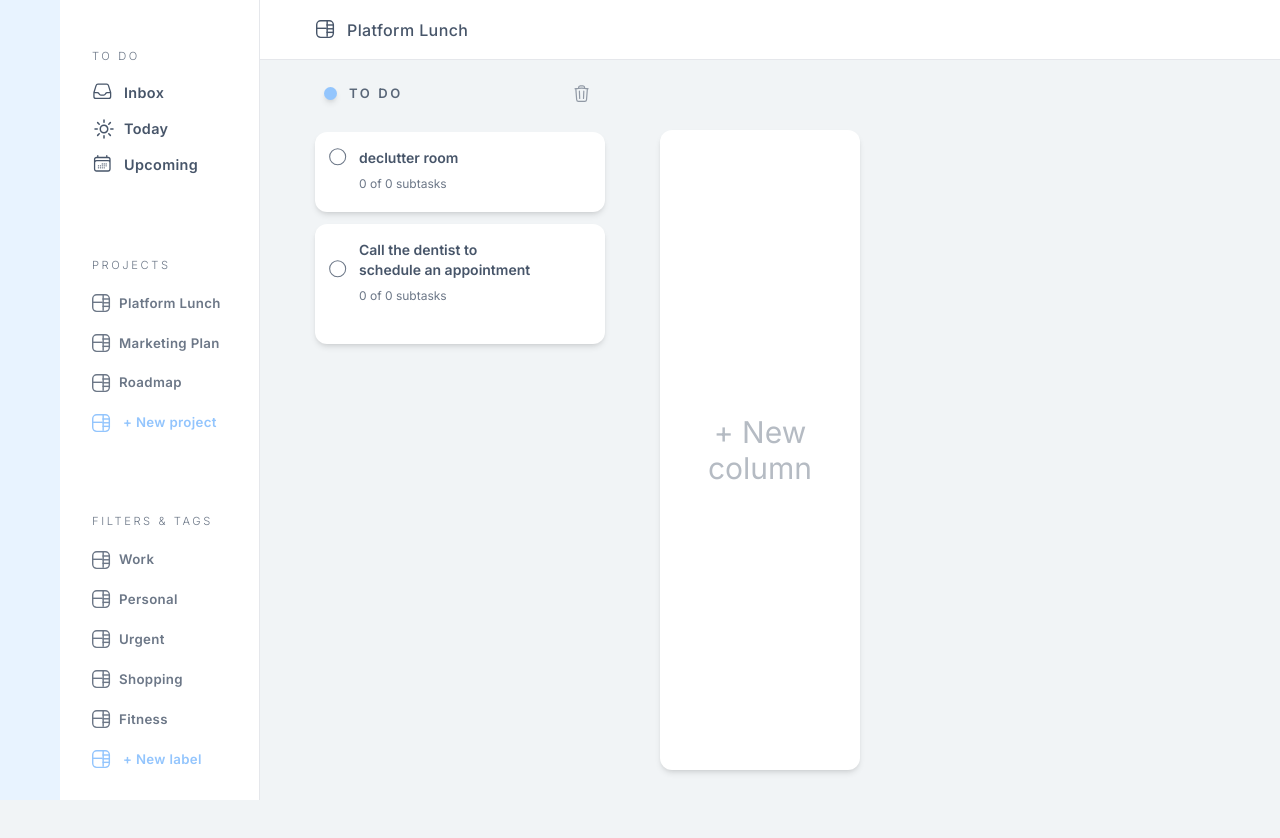
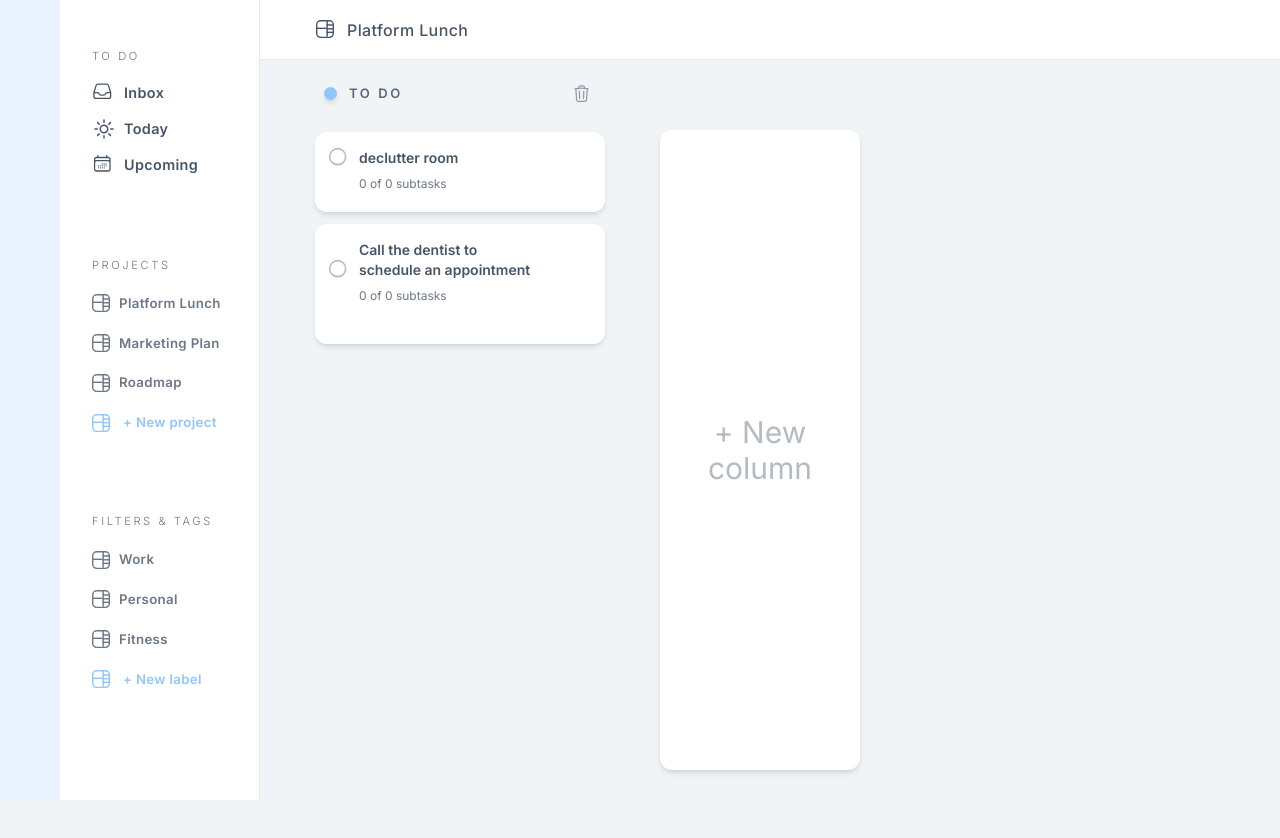
Before and after one commit to ayseakimsar/done-react-ts, a React (Vite) app: page / in a window 1280 px wide. Both pictures are taken after a click on the button "Platform Lunch". Shown: the top 838 px of the page. Built offline with nearby package versions, Linux system fonts and the light colour scheme.

Commit message:
feat: adds labels to tasks

```diff
--- a/src/App.tsx
+++ b/src/App.tsx
@@ -28,10 +28,11 @@ function App() {
   const [activeTask, setActiveTask] = useState<Task | null>();
   const [activeLabel, setActiveLabel] = useState<Label | null>();
 
-  if (activeLabel)
-    console.log(
+  console.log(activeLabel?.title);
+  console.log(
+    activeLabel &&
       tasks.filter((task) => task.labelIds?.includes(activeLabel?.id))
-    );
+  );
 
   function createNewProject() {
     const newProject = {
@@ -105,6 +106,21 @@ function App() {
     setTasks(updatedTasks);
   }
 
+  function updateTaskLabels(taskId: Id, labelId: Id) {
+    const updatedTasks = tasks.map((task) => {
+      if (task.id !== taskId) return task;
+      if (task.labelIds?.includes(labelId)) return task;
+      return {
+        ...task,
+        labelIds: task.labelIds
+          ? [...task.labelIds, Number(labelId)]
+          : [Number(labelId)],
+      };
+    });
+
+    setTasks(updatedTasks);
+  }
+
   return (
     <div className="grid-kanban-board h-[100vh]">
       <Topbar activeProject={activeProject} activeLabel={activeLabel} />
@@ -120,6 +136,7 @@ function App() {
       <KanbanBoard
         activeLabel={activeLabel}
         activeProject={activeProject}
+        labels={labels}
         projects={projects}
         columns={columns}
         setColumns={setColumns}
@@ -128,6 +145,7 @@ function App() {
         activeTask={activeTask}
         setActiveTask={setActiveTask}
         updateTaskPriority={updateTaskPriority}
+        updateTaskLabels={updateTaskLabels}
         labeledTasks={
           activeLabel
             ? tasks.filter((task) => task.labelIds?.includes(activeLabel.id))
--- a/src/components/KanbanBoard/KanbanBoard.tsx
+++ b/src/components/KanbanBoard/KanbanBoard.tsx
@@ -20,6 +20,7 @@ import TaskModal from "./TaskModal/TaskModal";
 
 interface Props {
   activeProject: Project | null;
+  labels: Label[];
   projects: Project[];
   tasks: Task[];
   labeledTasks: Task[] | null;
@@ -30,11 +31,13 @@ interface Props {
   activeLabel: Label | null | undefined;
   setActiveTask: (activeTask: Task | null | undefined) => Task[] | void;
   updateTaskPriority: (taskId: Id, priority: string) => void;
+  updateTaskLabels: (taskId: Id, labelId: Id) => void;
 }
 
 export default function KanbanBoard({
   activeProject,
   activeLabel,
+  labels,
   projects,
   tasks,
   setTasks,
@@ -43,6 +46,7 @@ export default function KanbanBoard({
   activeTask,
   setActiveTask,
   updateTaskPriority,
+  updateTaskLabels,
   labeledTasks,
 }: Props) {
   const [columnOnDrag, setColumnOnDrag] = useState<Column | null>();
@@ -324,6 +328,7 @@ export default function KanbanBoard({
                 className="w-screen h-screen bg-dark-mainBackground opacity-50 fixed top-0 left-0  z-10"
               />
               <TaskModal
+                labels={labels}
                 projects={projects}
                 columns={columns}
                 task={tasks.filter((task) => task.id === activeTask.id)[0]}
@@ -332,6 +337,7 @@ export default function KanbanBoard({
                 updateTask={updateTask}
                 completeTask={completeTask}
                 updateTaskPriority={updateTaskPriority}
+                updateTaskLabels={updateTaskLabels}
                 handleTaskClick={handleTaskClick}
                 subtasks={tasks.filter(
                   (task) => task.parentTaskId === activeTask.id
--- a/src/components/KanbanBoard/TaskCard.tsx
+++ b/src/components/KanbanBoard/TaskCard.tsx
@@ -6,6 +6,7 @@ import TrashIcon from "../../icons/KanbanBoard/TrashIcon";
 import Checkbox from "../../icons/KanbanBoard/Checkbox";
 import CheckboxDone from "../../icons/KanbanBoard/CheckboxDone";
 import EditModeIcon from "../../icons/KanbanBoard/EditModeIcon";
+import { findCheckBoxColor } from "../../utils/findCheckboxColor";
 
 interface Props {
   task: Task;
@@ -28,6 +29,9 @@ export default function TaskCard({
   const [taskCompleted, setTaskCompleted] = useState(false);
   const [isTaskHovered, setIsTaskHovered] = useState(false);
   const [editMode, setEditMode] = useState(false);
+
+  const checkboxColor = findCheckBoxColor(task);
+
   function handleMouseEntersTask() {
     setIsTaskHovered(true);
   }
@@ -101,7 +105,11 @@ export default function TaskCard({
           opacity: taskCompleted ? 0 : 1,
         }}
       >
-        {mouseEntersCheckbox ? <CheckboxDone /> : <Checkbox />}
+        {mouseEntersCheckbox ? (
+          <CheckboxDone color={checkboxColor} />
+        ) : (
+          <Checkbox color={checkboxColor} />
+        )}
       </div>
       <div className="pt-4 self-end font-semibold text-sm text-light-primaryText  dark:text-dark-primaryText h-[auto] ">
         {editMode ? (
--- /dev/null
+++ b/src/components/KanbanBoard/TaskModal/LabelBox.tsx
@@ -0,0 +1,38 @@
+import { useState, useEffect } from "react";
+import { Id, Label, Task } from "../../../types";
+
+interface Props {
+  task: Task;
+  labels: Label[];
+  updateTaskLabels: (taskId: Id, labelId: Id) => void;
+}
+
+export default function LabelBox({ task, labels, updateTaskLabels }: Props) {
+  // Initialize selectedLabel with the first label's id if available, otherwise an empty string
+  const [selectedLabel, setSelectedLabel] = useState<string>();
+  console.log(task.labelIds);
+
+  // Use useEffect to call updateTaskLabels only when selectedLabel changes
+  useEffect(() => {
+    if (selectedLabel) {
+      updateTaskLabels(task.id, selectedLabel);
+    }
+  }, [selectedLabel]);
+
+  return (
+    <div>
+      <select
+        className="font-medium text-[14px] text-light-primaryText dark:text-dark-primaryText h-[auto] tracking-[0.07em]"
+        value={selectedLabel}
+        onChange={(e) => setSelectedLabel(e.target.value)}
+      >
+        <option></option>
+        {labels.map((label) => (
+          <option key={label.id} value={label.id}>
+            {label.title}
+          </option>
+        ))}
+      </select>
+    </div>
+  );
+}
--- a/src/components/KanbanBoard/TaskModal/TaskModal.tsx
+++ b/src/components/KanbanBoard/TaskModal/TaskModal.tsx
@@ -1,13 +1,16 @@
 import Checkbox from "../../../icons/KanbanBoard/Checkbox";
 import DescriptionIcon from "../../../icons/SecondarySidebar/DescriptionIcon";
-import { Column, Id, Project, Task } from "../../../types";
+import { Column, Id, Label, Project, Task } from "../../../types";
 import SidebarHeader from "./SidebarHeader";
 import SidebarInfo from "./SidebarInfo";
 import SubtaskContainer from "./SubtaskContainer";
 import PlusIcon from "../../../icons/KanbanBoard/PlusIcon";
 import { useEffect, useRef, useState } from "react";
 import PriorityBox from "./PriorityBox";
+import LabelBox from "./LabelBox";
+import { findCheckBoxColor } from "../../../utils/findCheckboxColor";
 interface Props {
+  labels: Label[];
   columns: Column[];
   task: Task;
   subtasks: Task[];
@@ -18,6 +21,7 @@ interface Props {
   handleTaskClick: (task: Task) => void;
   completeTask: (taskId: Id) => void;
   updateTaskPriority: (taskId: Id, priority: string) => void;
+  updateTaskLabels: (taskId: Id, labelId: Id) => void;
 }
 
 export default function TaskModal({
@@ -25,13 +29,17 @@ export default function TaskModal({
   columns,
   subtasks,
   projects,
+  labels,
   createSubTask,
   deleteTask,
   updateTask,
   handleTaskClick,
   completeTask,
   updateTaskPriority,
+  updateTaskLabels,
 }: Props) {
+  console.log(labels);
+  const checkboxColor = findCheckBoxColor(task);
   const column: Column | null = task
     ? columns.find((c) => c.id === (task.columnId || null)) || null
     : null;
@@ -49,6 +57,8 @@ export default function TaskModal({
       taskInputRef.current.select();
     }
   }, [taskEditMode]);
+
+  console.log(task.labelIds);
 
   return (
     <div className="grid grid-cols-taskModal grid-rows-taskModal w-[800px] h-[700px] bg-white absolute top-1/2 left-1/2 transform -translate-x-1/2 -translate-y-1/2 shadow-2xl rounded-2xl z-20">
@@ -69,6 +79,11 @@ export default function TaskModal({
           <PriorityBox task={task} updateTaskPriority={updateTaskPriority} />
         </div>
         <SidebarHeader>Labels</SidebarHeader>
+        <LabelBox
+          task={task}
+          labels={labels}
+          updateTaskLabels={updateTaskLabels}
+        />
       </aside>
 
       <div className="px-10">
@@ -81,7 +96,7 @@ export default function TaskModal({
           className="flex items-center mt-7"
         >
           <div onClick={() => completeTask(task.id)}>
-            <Checkbox />
+            <Checkbox color={checkboxColor} />
           </div>
           {taskEditMode ? (
             <input
--- a/src/icons/KanbanBoard/Checkbox.tsx
+++ b/src/icons/KanbanBoard/Checkbox.tsx
@@ -1,11 +1,13 @@
 interface Props {
   strokeWidth?: number;
   viewBox?: string;
+  color?: string;
 }
 
 export default function Checkbox({
-  strokeWidth = 1.2,
+  strokeWidth = 1.8,
   viewBox = "0 0 27 27",
+  color = "#b5bbc3",
 }: Props) {
   return (
     <svg
@@ -13,7 +15,7 @@ export default function Checkbox({
       fill="none"
       viewBox={viewBox}
       strokeWidth={strokeWidth}
-      stroke="#6c7787"
+      stroke={color}
       className="w-6 h-6"
     >
       <path
--- a/src/icons/KanbanBoard/CheckboxDone.tsx
+++ b/src/icons/KanbanBoard/CheckboxDone.tsx
@@ -1,12 +1,16 @@
-export default function CheckboxDone() {
+interface Props {
+  color?: string;
+}
+
+export default function CheckboxDone({ color = "#b5bbc3" }: Props) {
   return (
     <div>
       <svg
         xmlns="http://www.w3.org/2000/svg"
         fill="none"
         viewBox="0 0 27 27"
-        strokeWidth={1.2}
-        stroke="#6c7787"
+        strokeWidth={1.8}
+        stroke={color}
         className="w-6 h-6"
       >
         <path
--- a/src/initialData.tsx
+++ b/src/initialData.tsx
@@ -156,7 +156,5 @@ export const initialProjectData: Project[] = [
 export const initialLabelData: Label[] = [
   { id: 1212, title: "Work", type: "label" },
   { id: 1213, title: "Personal", type: "label" },
-  { id: 1214, title: "Urgent", type: "label" },
-  { id: 1215, title: "Shopping", type: "label" },
   { id: 1216, title: "Fitness", type: "label" },
 ];
--- /dev/null
+++ b/src/utils/findCheckboxColor.tsx
@@ -0,0 +1,8 @@
+import { Task } from "../types";
+
+export function findCheckBoxColor(task: Task) {
+  if (task.priority === "high") return "#fca5a5";
+  else if (task.priority === "medium") return "#fbbf24";
+  else if (task.priority === "low") return "#93c5fd";
+  else if (task.priority === "none") return "#b5bbc3";
+}
```
